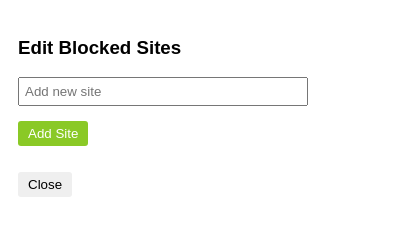
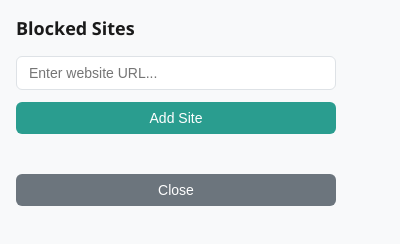
Before and after one commit to Zjjc123/doomscroll-blocker, a browser extension: page public/popup.html in a window 400 px wide. Drawn offline with Linux system fonts and the light colour scheme; files that its build step writes are made by us from their sources.

Commit message:
feat: v0.3.1: ui improvements

```diff
--- a/package.json
+++ b/package.json
@@ -1,6 +1,6 @@
 {
   "name": "doomscroll-blocker",
-  "version": "0.3.0",
+  "version": "0.3.1",
   "description": "A chrome extension to block doom scrolling and help you touch grass!",
   "private": true,
   "scripts": {
--- a/public/popup.html
+++ b/public/popup.html
@@ -6,66 +6,96 @@
     <title>Edit Blocked Sites</title>
     <style>
       body {
-        font-family: Arial, sans-serif;
-        width: 300px;
-        padding: 10px;
+        font-family: 'Segoe UI', system-ui, -apple-system, sans-serif;
+        width: 320px;
+        padding: 16px;
+        margin: 0;
+        background-color: #f8f9fa;
       }
+
+      h3 {
+        margin: 0 0 16px 0;
+        color: #1a1a1a;
+        font-size: 18px;
+      }
+
+      #siteInput {
+        width: 100%;
+        padding: 8px 12px;
+        margin-bottom: 12px;
+        border: 1px solid #dee2e6;
+        border-radius: 6px;
+        box-sizing: border-box;
+        font-size: 14px;
+      }
+
+      #siteInput:focus {
+        outline: none;
+        border-color: #2a9d8f;
+        box-shadow: 0 0 0 2px rgba(42, 157, 143, 0.2);
+      }
+
       #siteList {
         list-style-type: none;
         padding: 0;
+        margin: 16px 0;
+        max-height: 200px;
+        overflow-y: auto;
       }
+
       #siteList li {
         display: flex;
         justify-content: space-between;
-        padding: 5px 0;
-        border-bottom: 1px solid #ddd;
+        align-items: center;
+        padding: 8px 12px;
+        background: white;
+        border-radius: 6px;
+        margin-bottom: 8px;
+        box-shadow: 0 1px 3px rgba(0, 0, 0, 0.1);
       }
-      #siteList li button {
-        background-color: #f94144;
-        color: white;
+
+      button {
+        padding: 8px 16px;
         border: none;
-        border-radius: 3px;
+        border-radius: 6px;
         cursor: pointer;
-        padding: 3px 5px;
+        font-size: 14px;
+        font-weight: 500;
+        transition: all 0.2s ease;
       }
-      #siteInput {
-        width: calc(100% - 24px);
-        padding: 5px;
-        margin-bottom: 10px;
+
+      button:hover {
+        transform: translateY(-1px);
+        box-shadow: 0 2px 4px rgba(0, 0, 0, 0.1);
       }
-      button {
-        padding: 5px 10px;
-        margin: 5px 0;
-        cursor: pointer;
-        border: none;
-        border-radius: 3px;
-      }
+
       #addSiteBtn {
-        background-color: #8ac926;
-        color: white;
-      }
-      #saveSites,
-      #cancelSites {
-        width: 45%;
-      }
-      #saveSites {
         background-color: #2a9d8f;
         color: white;
+        width: 100%;
       }
-      #cancelSites {
-        background-color: #f94144;
+
+      #siteList li button {
+        background-color: #ef476f;
         color: white;
+        padding: 4px 8px;
+        font-size: 12px;
+      }
+
+      #closeButton {
+        background-color: #6c757d;
+        color: white;
+        width: 100%;
+        margin-top: 8px;
       }
     </style>
   </head>
   <body>
-    <h3>Edit Blocked Sites</h3>
-    <input type="text" id="siteInput" placeholder="Add new site" />
+    <h3>Blocked Sites</h3>
+    <input type="text" id="siteInput" placeholder="Enter website URL..." />
     <button id="addSiteBtn">Add Site</button>
     <ul id="siteList"></ul>
-    <div>
-      <button id="closeButton">Close</button>
-    </div>
+    <button id="closeButton">Close</button>
     <script src="popup.js"></script>
   </body>
 </html>
```
Also changed, not shown: public/manifest.json, store/ui.png (added), 1 other file.
